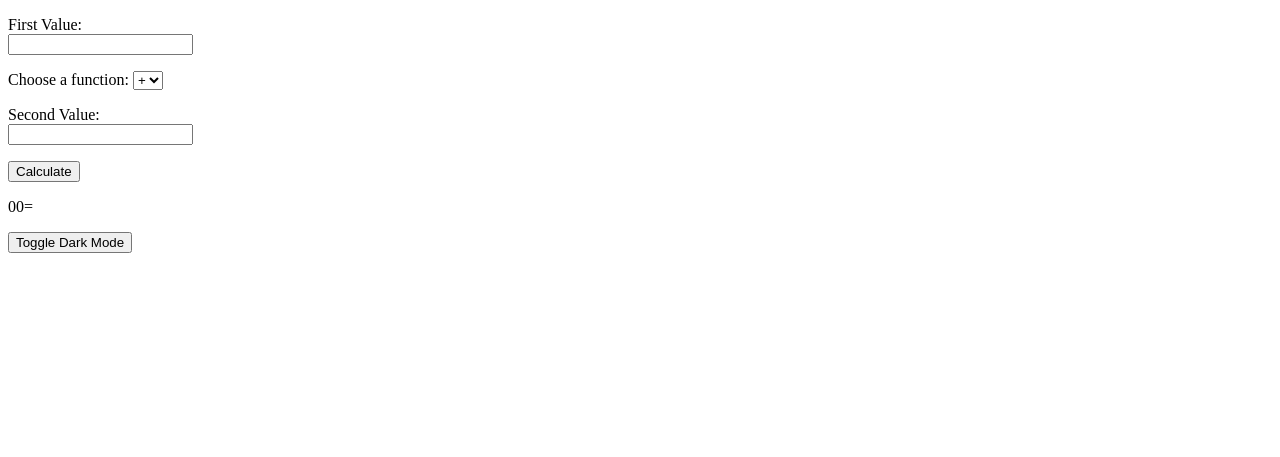
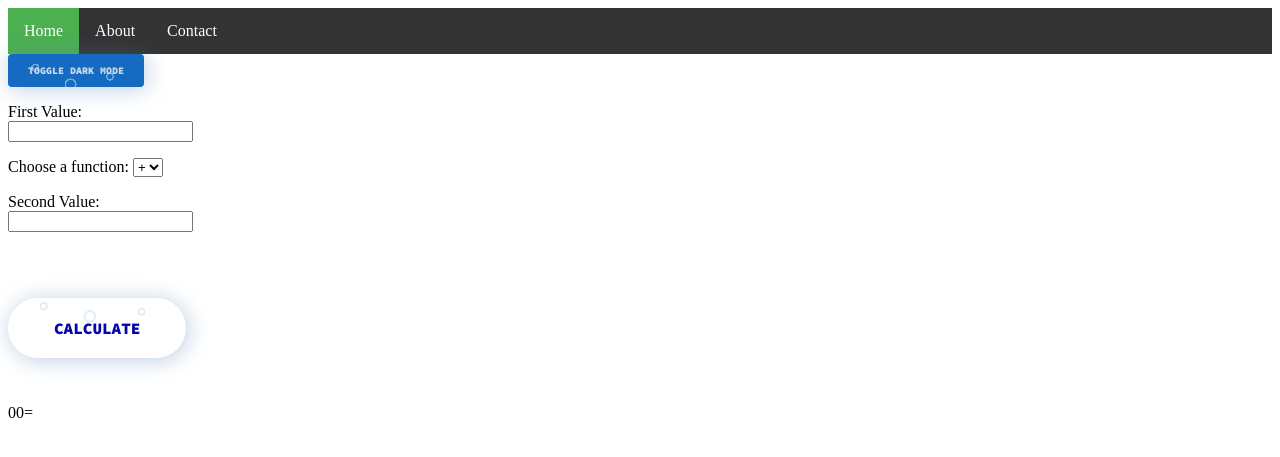
Before and after one commit to MarchukSWA/project, a PHP site: page / in a window 1280 px wide. Shown: the top 457 px of the page. Run offline with PHP 8.4, Linux system fonts and the light colour scheme; data that the repository does not hold is empty.

Commit message:
Add files via upload

```diff
--- a/about.html
+++ b/about.html
@@ -14,7 +14,7 @@
 <body>
 
     <div class="topnav">
-        <a href="index.html">Home</a>
+        <a href="index.php">Home</a>
         <a class="active" href="about.html">About</a>
         <a href="constacts.html">Contact</a>
       </div>
--- a/constacts.html
+++ b/constacts.html
@@ -14,7 +14,7 @@
 <body>
 
     <div class="topnav">
-        <a href="index.html">Home</a>
+        <a href="index.php">Home</a>
         <a href="about.html">About</a>
         <a class="active" href="constacts.html">Contact</a>
       </div>
--- a/index.php
+++ b/index.php
@@ -1,67 +1,25 @@
-<?php
-$result = "";
-$first = 0;
-$second = 0;
-$function = "";
-    if (!empty($_POST['first'])):
-        $first = $_POST['first'];
-    endif;
-    if(!empty($_POST['second'])):
-        $second = $_POST['second'];
-    endif;
-    $function = $_POST["function"];
-    switch($function):
-        case "+":
-            $result = $first + $second;
-            break;
-        case "-":
-            $result = $first - $second;
-            break;
-        case "*":
-            $result = $first * $second;
-            break;
-        case "/":
-            if ($second == 0):
-                $result = "N/A";
-            else:
-                $result = $first / $second;
-            endif;
-            break;
-        default:
-            break;
-        endswitch;
-?>
-
 <!DOCTYPE html>
 <html lang="en">
 <head>
+    <?php include 'calc.php';?>
     <meta charset="UTF-8">
     <meta name="viewport" content="width=device-width, initial-scale=1.0">
     <title>Calculator</title>
-    <style>
-        body.dark-theme {
-            background-color: #333;
-            color: #fff;
-        }
-    </style>
-    <script>
-        function toggleDarkMode() {
-            document.body.classList.toggle("dark-theme");
-            localStorage.setItem("darkMode", document.body.classList.contains("dark-theme"));
-        }
-
-        function loadDarkModePreference() {
-            const darkModeEnabled = localStorage.getItem("darkMode") === "true";
-            if (darkModeEnabled) {
-                document.body.classList.add("dark-theme");
-            }
-        }
-
-        window.onload = loadDarkModePreference;
-    </script>
+    <link rel="stylesheet" href="style.css">
+    <link rel="stylesheet" href="buttons.css">
+    <link rel="stylesheet" href="button-bubbles.css">
+    <link rel="stylesheet" href="bar.css">
+    <script src="script.js"></script>
 </head>
 <body>
-    <form method="post" attribute="post" action="index.php">
+    <div class="topnav">
+        <a class="active" href="index.php">Home</a>
+        <a href="about.html">About</a>
+        <a href="constacts.html">Contact</a>
+      </div>
+      <div><button class="button" onclick="toggleDarkMode()">Toggle Dark Mode</button></div>
+
+    <form method="post" attribute="post" action="calc.php">
         <p>First Value:<br/>
             <input type="text" id="first" name="first"></p>
 
@@ -75,11 +33,11 @@ $function = "";
 
         <p>Second Value:<br/>
             <input type="text" id="second" name="second"></p>
-        <button type="submit" name="answer" id="answer" value="answer">Calculate</button>
+        <button class="blob-btn" type="submit" name="answer" id="answer" value="answer">Calculate</button>
     </form>
+    <!-- <img src="images/gallery/<?php echo $result; ?>.png"> -->
 
     <p><?php echo $first. $function. $second. "=". $result; ?></p>
 
-    <button onclick="toggleDarkMode()">Toggle Dark Mode</button>
 </body>
 </html>
```
